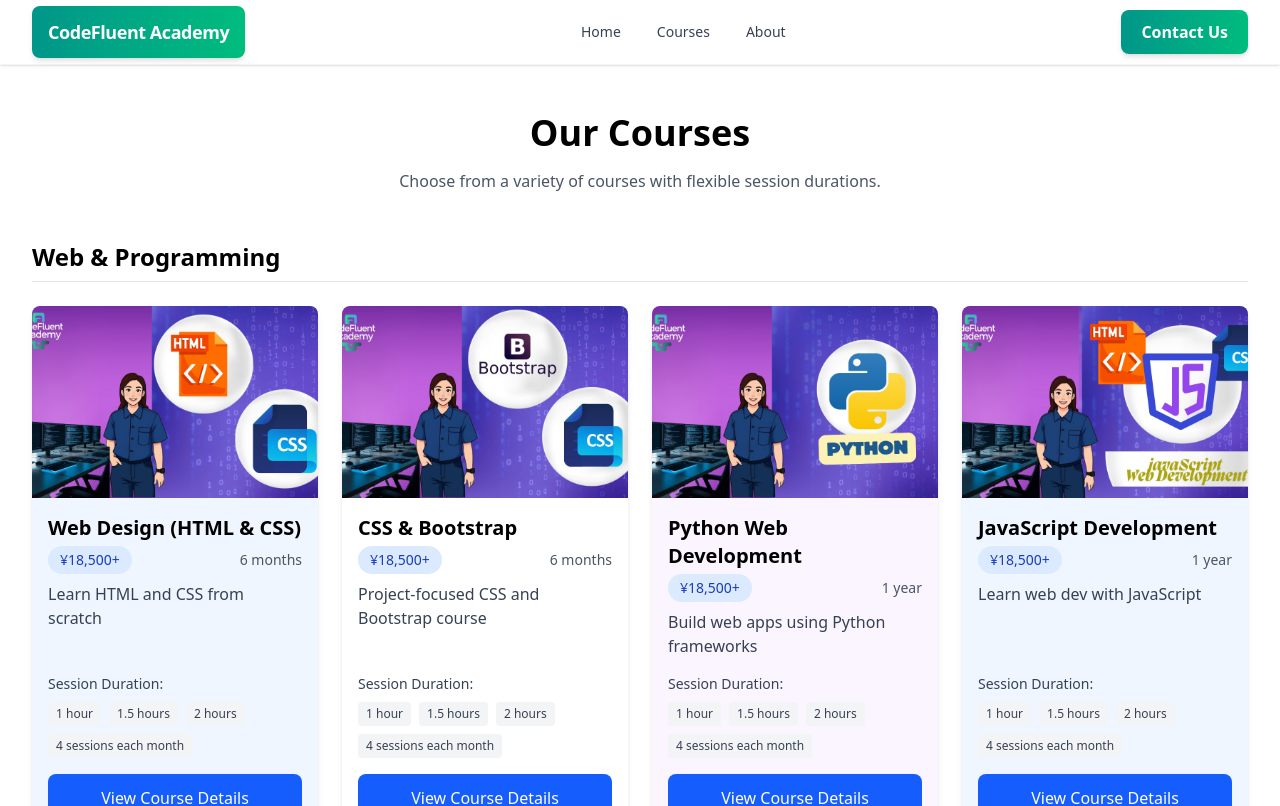
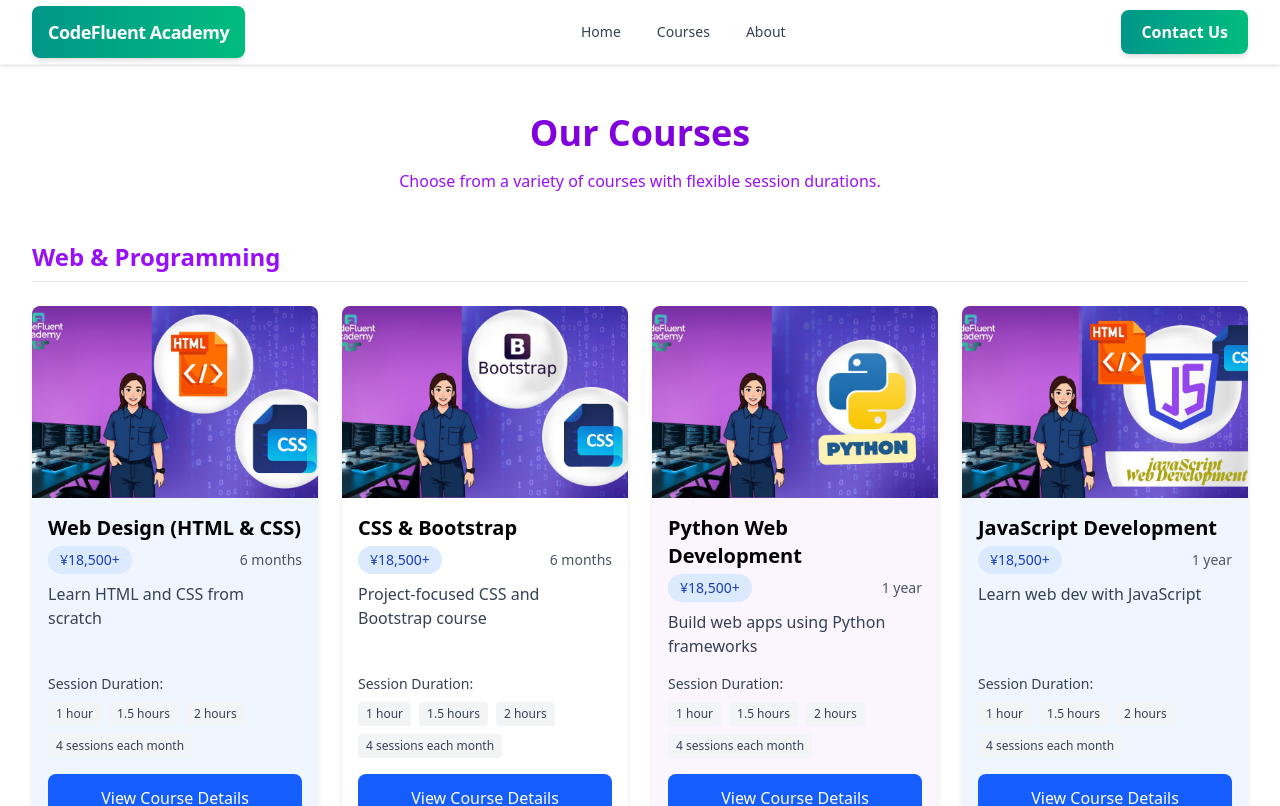
Before and after one commit to codefluentacademy-bot/online-school-next, a Next.js app: page /courses in a window 1280 px wide. Shown: the top 806 px of the page. Built offline with nearby package versions, Linux system fonts and the light colour scheme.

Commit message:
Update course colors to purple

```diff
--- a/app/courses/page.tsx
+++ b/app/courses/page.tsx
@@ -8,7 +8,7 @@ const coursesByCategory = {
       duration: "6 months",
       slug: "web-design-html-css",
       description: "Learn HTML and CSS from scratch",
-      image: "/images/Webdesign.jpg",
+      image: "/images/webdesign.jpg",
       price: "¥18,500+",
       sessionOptions: ["1 hour", "1.5 hours", "2 hours","4 sessions each month "]
     },
@@ -209,15 +209,15 @@ export default function CoursesPage() {
   return (
    <main className="container mx-auto py-12 px-4 sm:px-8">
   <div className="text-center mb-12">
-        <h1 className="text-4xl font-bold mb-4 text-black dark:text-white">Our Courses</h1>
-        <p className="text-gray-600 dark:text-gray-300 max-w-2xl mx-auto">
+    <h1 className="text-4xl font-bold mb-4 text-purple-700 dark:text-purple-400">Our Courses</h1>
+    <p className="text-purple-600 dark:text-purple-300 max-w-2xl mx-auto">
       Choose from a variety of courses with flexible session durations.
     </p>
   </div>
 
       {Object.entries(coursesByCategory).map(([category, courses]) => (
         <section key={category} className="mb-16">
-          <h2 className="text-2xl font-semibold mb-6 text-black dark:text-white border-b border-gray-200 dark:border-gray-700 pb-2">
+         <h2 className="text-2xl font-semibold mb-6 text-purple-600 dark:text-purple-400 border-b border-gray-200 dark:border-gray-700 pb-2">
   {category}
 </h2>
           <div className="grid grid-cols-1 sm:grid-cols-2 lg:grid-cols-3 xl:grid-cols-4 gap-6">
```
Lines whose indentation alone changed are shown as unchanged.
